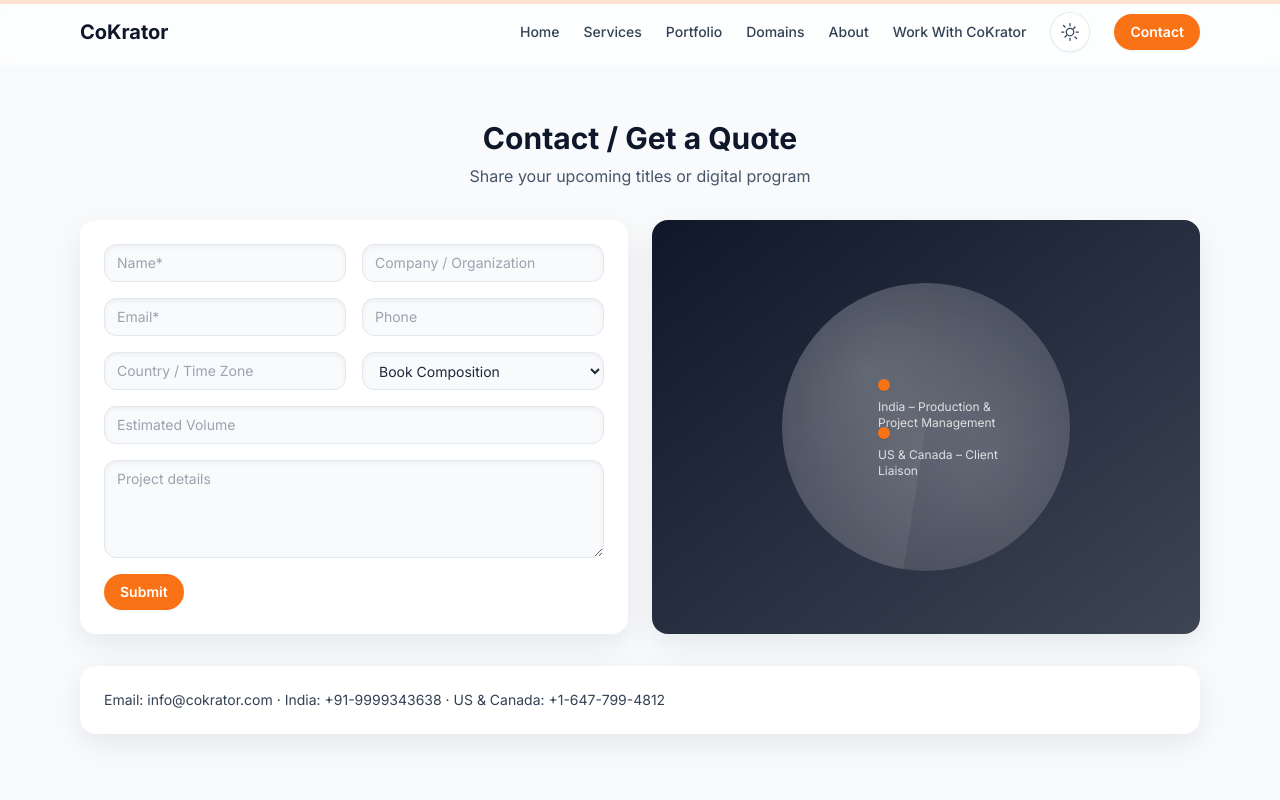
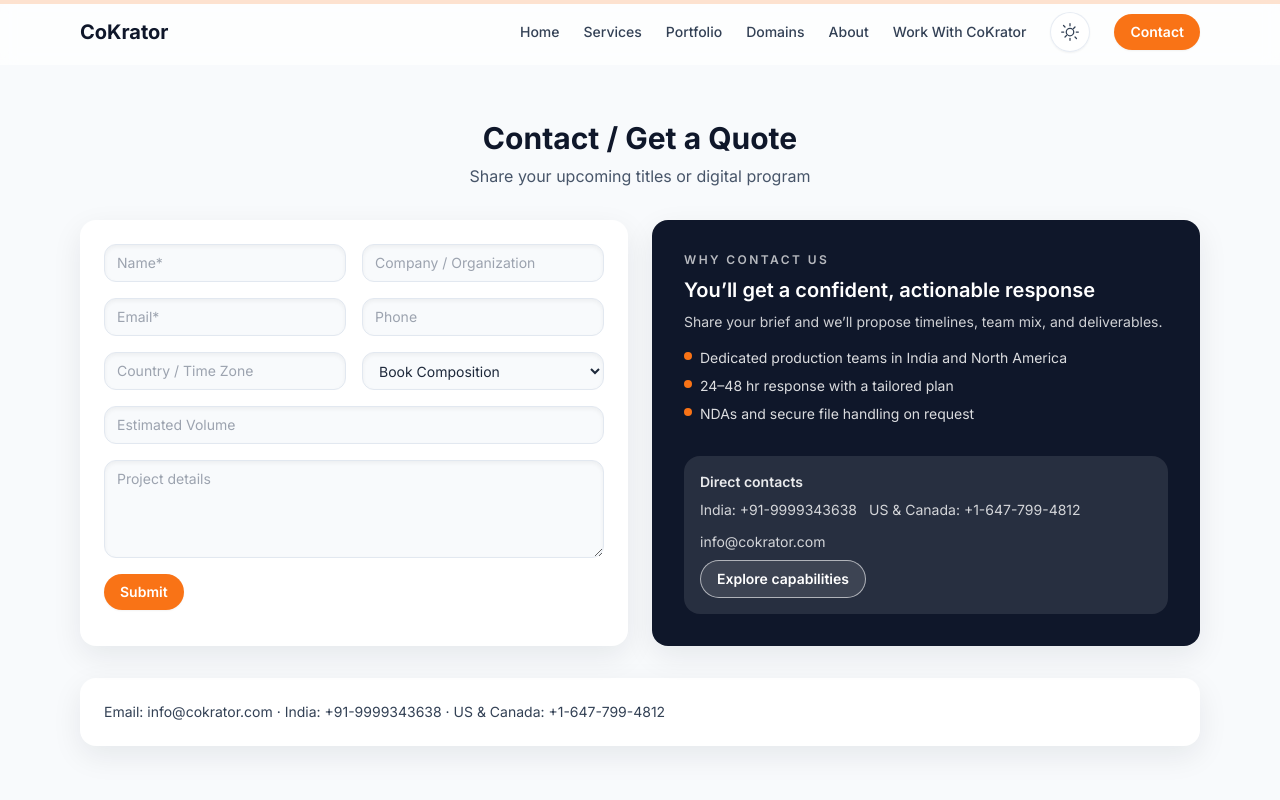
Before and after one commit to Aryaman15/Cokator_Website, a React (Vite) app in the folder client/: page /contact in a window 1280 px wide. Shown: the top 800 px of the page. Built offline with nearby package versions, Linux system fonts and the light colour scheme.

Commit message:
Improve dark-mode CTA and contact reassurance

```diff
--- a/client/src/components/contact/GlobePanel.tsx
+++ b/client/src/components/contact/GlobePanel.tsx
@@ -1,25 +1,42 @@
 import { motion } from 'framer-motion';
+import Button from '../shared/Button';
 
-const markers = [
-  { label: 'India – Production & Project Management', position: 'top-1/3 left-1/3' },
-  { label: 'US & Canada – Client Liaison', position: 'top-1/2 right-1/4' },
+const reassurance = [
+  'Dedicated production teams in India and North America',
+  '24–48 hr response with a tailored plan',
+  'NDAs and secure file handling on request',
 ];
 
 const GlobePanel = () => (
   <motion.div
-    className="relative flex h-full items-center justify-center rounded-2xl bg-gradient-to-br from-primary to-primary/80 p-8 text-white shadow-card"
-    initial={{ opacity: 0, scale: 0.95 }}
-    whileInView={{ opacity: 1, scale: 1 }}
+    className="relative flex h-full flex-col justify-between gap-4 rounded-2xl bg-gradient-to-br from-primary to-slate-900 p-8 text-white shadow-card ring-1 ring-white/5"
+    initial={{ opacity: 0, scale: 0.96, y: 12 }}
+    whileInView={{ opacity: 1, scale: 1, y: 0 }}
     viewport={{ once: true }}
   >
-    <div className="relative h-72 w-72 overflow-hidden rounded-full bg-[radial-gradient(circle_at_30%_30%,rgba(255,255,255,0.2),transparent),radial-gradient(circle_at_70%_60%,rgba(255,255,255,0.15),transparent)]">
-      <div className="absolute inset-0 animate-spin-slow bg-[conic-gradient(from_45deg,rgba(255,255,255,0.08),rgba(255,255,255,0.02))]" aria-hidden />
-      {markers.map((marker) => (
-        <div key={marker.label} className={`absolute ${marker.position}`}>
-          <div className="h-3 w-3 rounded-full bg-accent shadow" title={marker.label} />
-          <div className="mt-2 max-w-[120px] text-xs text-white/80">{marker.label}</div>
-        </div>
+    <div>
+      <p className="text-xs font-semibold uppercase tracking-[0.2em] text-white/70">Why contact us</p>
+      <h3 className="mt-2 text-xl font-semibold">You’ll get a confident, actionable response</h3>
+      <p className="mt-2 text-sm text-white/80">Share your brief and we’ll propose timelines, team mix, and deliverables.</p>
+    </div>
+    <ul className="space-y-2 text-sm text-white/85">
+      {reassurance.map((item) => (
+        <li key={item} className="flex items-start gap-2">
+          <span className="mt-1 h-2 w-2 rounded-full bg-accent" aria-hidden />
+          <span>{item}</span>
+        </li>
       ))}
+    </ul>
+    <div className="mt-4 flex flex-col gap-2 rounded-2xl bg-white/10 p-4 text-sm text-white/90">
+      <div className="font-semibold">Direct contacts</div>
+      <div className="flex flex-wrap gap-3 text-white/80">
+        <span>India: +91-9999343638</span>
+        <span>US & Canada: +1-647-799-4812</span>
+        <span>info@cokrator.com</span>
+      </div>
+      <Button to="/services" variant="secondary" className="self-start border-white/60 bg-white/10 text-white hover:border-white hover:bg-white/20 hover:text-white">
+        Explore capabilities
+      </Button>
     </div>
   </motion.div>
 );
--- a/client/src/components/home/CallToActionStrip.tsx
+++ b/client/src/components/home/CallToActionStrip.tsx
@@ -7,7 +7,11 @@
         <h3 className="text-2xl font-semibold">Have a book or digital publishing project in mind?</h3>
         <p className="text-sm text-white/80">Talk to our team for a tailored production plan.</p>
       </div>
-      <Button to="/contact" variant="secondary" className="bg-white text-primary hover:bg-slate-100">
+      <Button
+        to="/contact"
+        variant="secondary"
+        className="border-white/60 bg-white/10 text-white hover:border-white hover:bg-white/20 hover:text-white"
+      >
         Talk to Our Team
       </Button>
     </div>
--- a/client/src/components/workwithus/ApplicationForm.tsx
+++ b/client/src/components/workwithus/ApplicationForm.tsx
@@ -43,7 +43,10 @@
   };
 
   return (
-    <form onSubmit={handleSubmit} className="space-y-4 rounded-2xl bg-white p-6 shadow-card">
+    <form
+      onSubmit={handleSubmit}
+      className="space-y-4 rounded-2xl bg-white p-6 shadow-card ring-1 ring-slate-100 backdrop-blur-sm dark:bg-slate-900/80 dark:ring-slate-800"
+    >
       <div className="grid gap-4 md:grid-cols-2">
         <input className="input" placeholder="Name*" value={form.name} onChange={(e) => setForm({ ...form, name: e.target.value })} required />
         <input className="input" placeholder="Email*" type="email" value={form.email} onChange={(e) => setForm({ ...form, email: e.target.value })} required />
@@ -63,7 +66,7 @@
         <textarea className="input md:col-span-2" rows={4} placeholder="Message / Additional notes" value={form.message} onChange={(e) => setForm({ ...form, message: e.target.value })} />
       </div>
       <Button type="submit">Submit Application</Button>
-      {status && <p className="text-sm text-slate-700">{status}</p>}
+      {status && <p className="text-sm text-slate-700 dark:text-slate-200">{status}</p>}
     </form>
   );
 };
```
